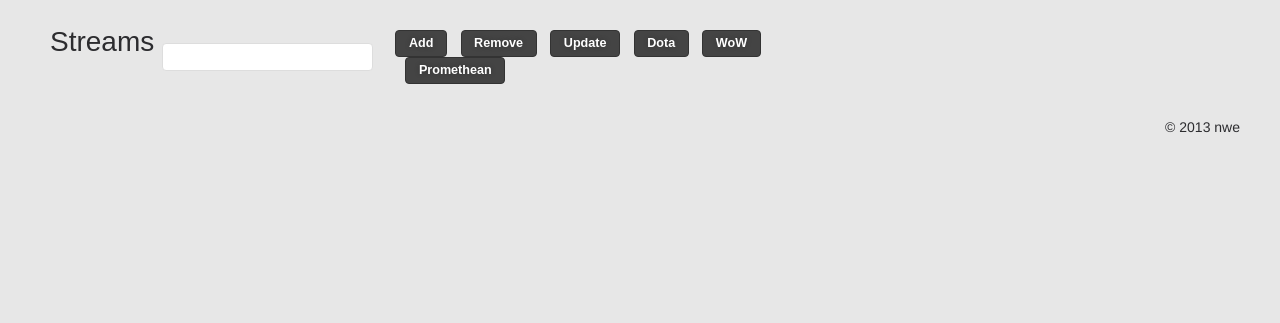
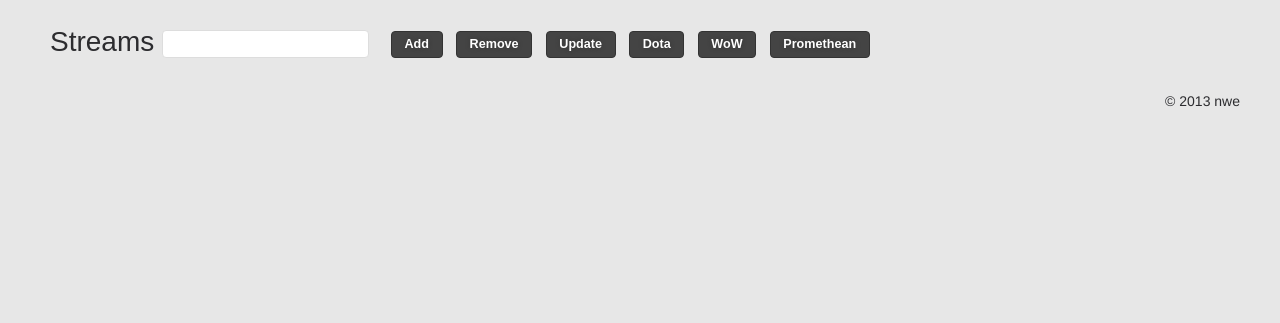
Before and after one commit to agnyp/play, a plain HTML site: page index.html in a window 1280 px wide. Shown: the part 477-800 px from the top of the page. Drawn offline with Linux system fonts and the light colour scheme; a web font is replaced by a local one.

Commit message:
prom fix

```diff
--- a/index.html
+++ b/index.html
@@ -94,12 +94,12 @@
     <article class="row">
       <section class="one whole padded">
         <h2>Streams</h2>
-        <table style="margin-top:-55px; margin-left:100px; width:700px">
+        <table style="margin-top:-55px; margin-left:100px; width:800px">
           <tr>
             <td style="width:200px">
               <p><input type="text" id="streamName"/></p>
             </td>
-            <td style="width:400px">
+            <td style="width:500px">
               <p>
                 <button class="nocolor" id="streamAdd">Add</button>
                 <button class="nocolor buttonGap" id="streamRemove">Remove</button>
```
